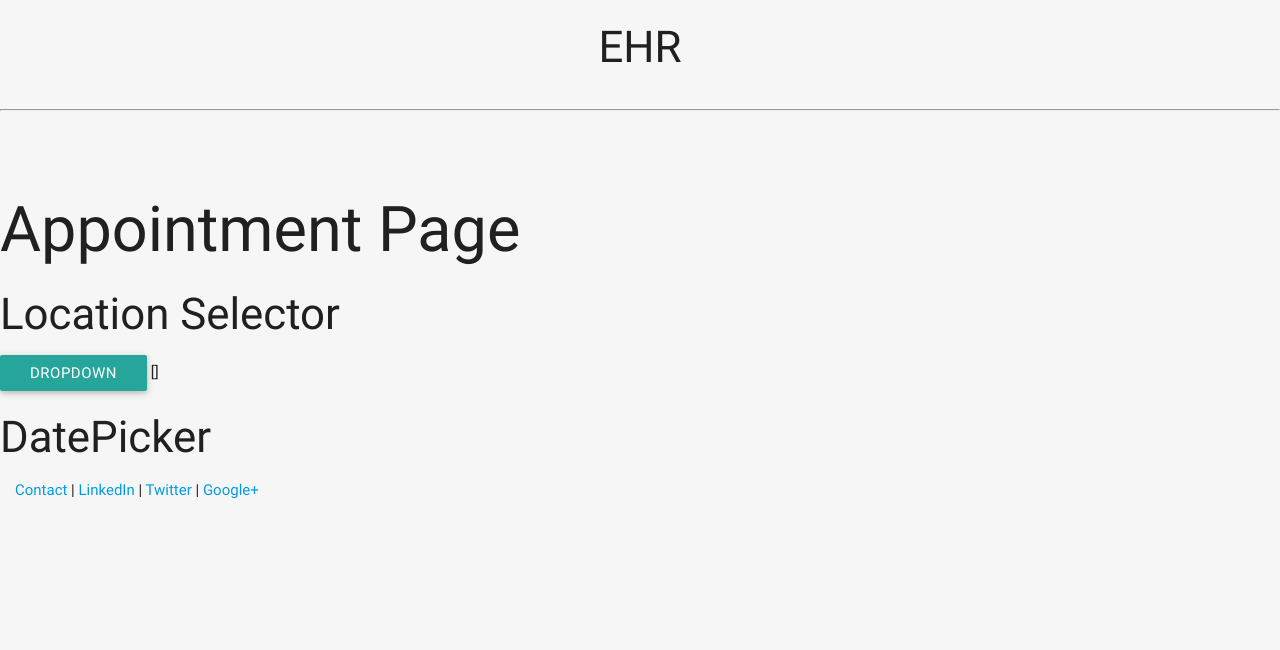
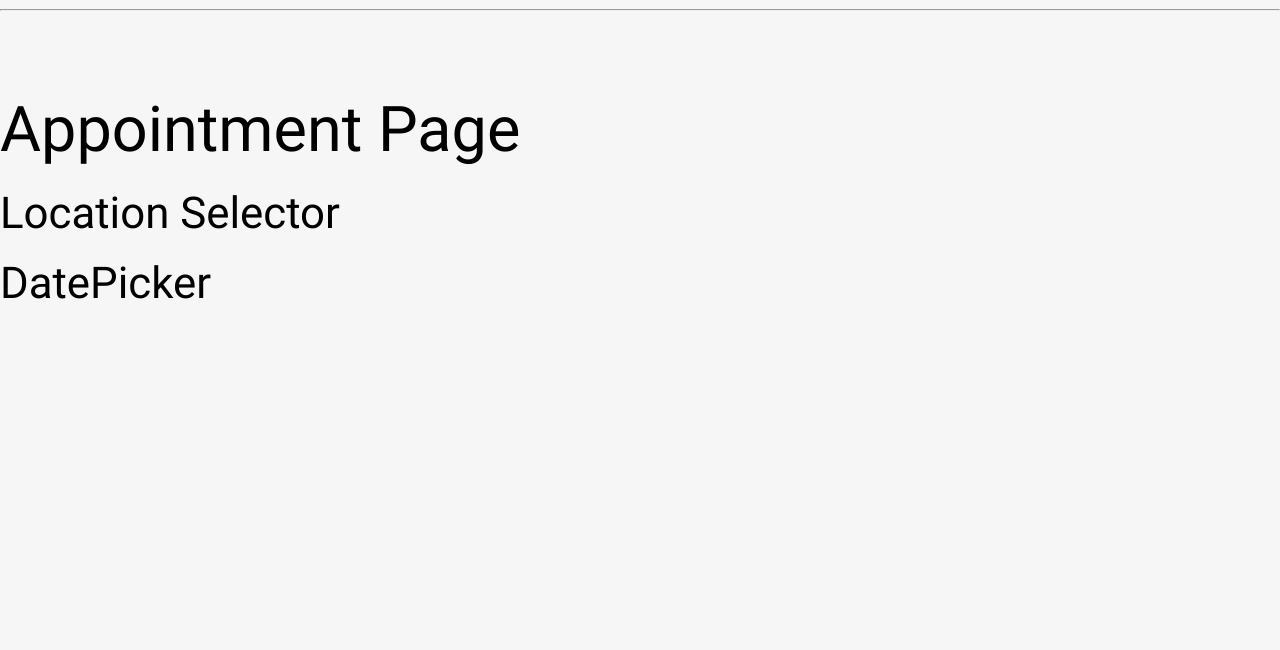
Before and after one commit to matrharr/EHRapp, a Django app: page /addpatient/make_appointment/ in a window 1280 px wide. Shown: the part 150-800 px from the top of the page. Run offline with Django 3.2, Linux system fonts and the light colour scheme.

Commit message:
simple styling

```diff
--- a/drchrono/addpatient/forms.py
+++ b/drchrono/addpatient/forms.py
@@ -22,4 +22,6 @@
 
 
 class EmailForm(forms.Form):
+  patient_date_of_birth = forms.CharField(label='DOB', widget=forms.TextInput(attrs={'class' : 'hat'}))
+  patient_cell_phone = forms.CharField(label='Phone')
   patient_email = forms.CharField(label='Email', max_length=50)
--- /dev/null
+++ b/drchrono/addpatient/static/addpatient/css/app.css
@@ -0,0 +1,7 @@
+body {
+  color: black;
+}
+
+form {
+  font-family: sans-serif;
+  }
--- a/drchrono/addpatient/static/addpatient/js/app.js
+++ b/drchrono/addpatient/static/addpatient/js/app.js
@@ -1,4 +1,3 @@
-
 (function($, window, document){
 
   $(function(){
@@ -6,17 +5,17 @@
     console.log('test')
   });
 
-  function locationDropdown(){
+  // function locationDropdown(){
 
-    $('.dropdown-button').dropdown({
-      inDuration: 300,
-      outDuration: 225,
-      constrain_width: false, // Does not change width of dropdown to that of the activator
-      hover: true, // Activate on hover
-      gutter: 0, // Spacing from edge
-      belowOrigin: true, // Displays dropdown below the button
-      alignment: 'left' // Displays dropdown with edge aligned to the left of button
-    });
+  //   $('.dropdown-button').dropdown({
+  //     inDuration: 300,
+  //     outDuration: 225,
+  //     constrain_width: false, // Does not change width of dropdown to that of the activator
+  //     hover: true, // Activate on hover
+  //     gutter: 0, // Spacing from edge
+  //     belowOrigin: true, // Displays dropdown below the button
+  //     alignment: 'left' // Displays dropdown with edge aligned to the left of button
+  //   });
   }
 
 }(window.jQuery, window, document));
--- a/drchrono/addpatient/templates/addpatient/layout.html
+++ b/drchrono/addpatient/templates/addpatient/layout.html
@@ -2,30 +2,25 @@
 <html lang="en">
 
 <head>
-  <title>EHR</title>
+  <title>drchrono</title>
   <meta charset="utf-8" />
   {% load staticfiles %}
   <link rel="stylesheet" href="{% static 'addpatient/css/materialize.css' %}" type = "text/css"/>
+  <link rel="stylesheet" type="text/css" href="{% static 'addpatient/css/app.css' %}"/>
   <script type="text/javascript" src="{% static 'addpatient/js/jquery-3.0.0.min.js' %}"></script>
   <script type='text/javascript' src="{% static 'addpatient/js/app.js' %}" ></script>
+  <link href="https://fonts.googleapis.com/icon?family=Material+Icons" rel="stylesheet">
   <meta name="viewport" content = "width=device-width, initial-scale=1.0">
-
 
 </head>
 
 <body class="body" style="background-color:#f6f6f6">
   <div class="container-fluid" style="min-height:95%; ">
     <div class="row">
-        <div class="col-sm-2">
-          <br>
+        <div class="col-sm-10">
+          <h3>drchrono</h3>
           <center>
-          <img src="{% static 'personal/img/profile.jpg' %}" class="responsive-img" style='max-height:100px;' alt="face">
-          </center>
-        </div>
-        <div class="col-sm-10">
-          <br>
-          <center>
-          <h3>EHR</h3>
+            <h4>Appointments</h3>
           </center>
         </div>
     </div><hr>
@@ -39,12 +34,7 @@
       </div>
       </div>
     </div>
-  </div>
-  <footer>
-    <div class="container-fluid" style='margin-left:15px'>
-      <p><a href="#" target="blank">Contact</a> | <a href="#" target="blank">LinkedIn</a> | <a href="#" target="blank">Twitter</a> | <a href="#" target="blank">Google+</a></p>
-    </div>
-  </footer>
+
 
 </body>
 
--- a/drchrono/addpatient/templates/addpatient/make_appointment.html
+++ b/drchrono/addpatient/templates/addpatient/make_appointment.html
@@ -6,18 +6,16 @@
 
 <h3>Location Selector</h3>
 
-  <a class='dropdown-button btn' href='#' data-activates='dropdown1'>Dropdown</a>
-  <ul id='dropdown1' class='dropdown-content'>
-    <li><a href="">1</a></li>
-    <li class='divider'></li>
-    <li><a href="">2</a></li>
-    <li class='divider'></li>
-    <li><a href="">3</a></li>
-    <li class='divider'></li>
-    <li><a href="">4</a></li>
-  </ul>
 
-    {{ office_locations }}
+
+  <form>
+
+    {% for location in office_locations %}
+    <input type="radio">{{ location }}</input>
+
+    {% endfor %}
+  </form>
+
 
 
 
--- a/drchrono/addpatient/templates/addpatient/sign_up.html
+++ b/drchrono/addpatient/templates/addpatient/sign_up.html
@@ -1,6 +1,10 @@
-<h3>Create a New Patient</h3>
+{% extends "addpatient/layout.html" %}
+
+{% block content %}
+<h3>New Patient</h3>
 <form action={% url 'signup_form' %} method='POST'>
   {% csrf_token %}
   {{ form }}
   <input type='submit' value='Submit' />
 </form>
+{% endblock %}
```
Also changed, not shown: drchrono/addpatient/templates/addpatient/home.html (+11 -6 lines), 1 other file.
